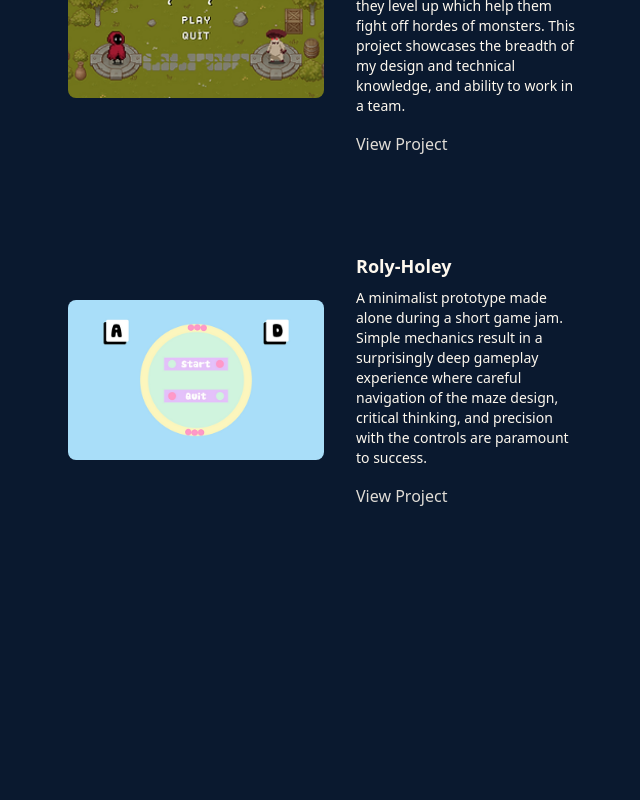
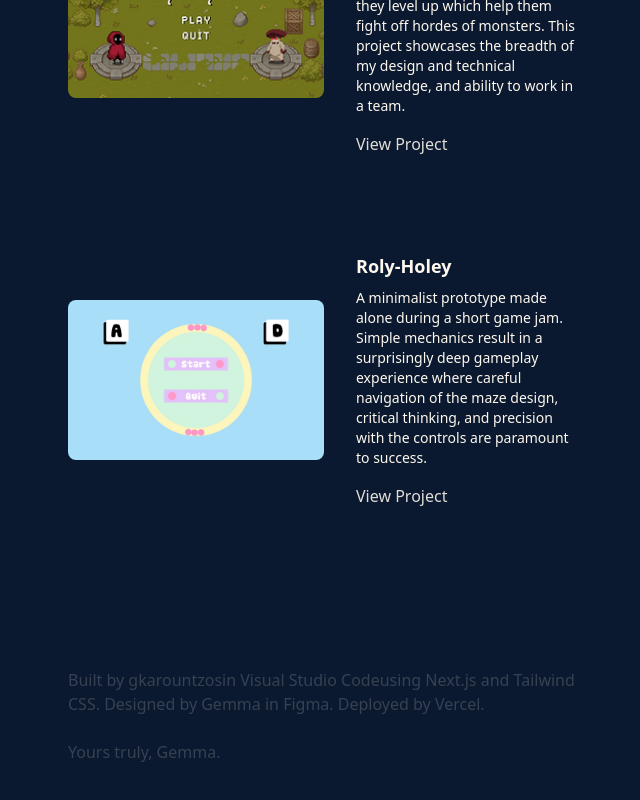
Before and after one commit to gkarountzos/gemma-wolferstan, a Next.js app: page / in a window 1280 px wide. Shown: the part 1552-2352 px from the top of the page, without its empty margins (588-1228 px from the left). Before the commit the page ends 2172 px from the top, so only its background shows below. Built offline with nearby package versions, Linux system fonts and the light colour scheme.

Commit message:
added footer

```diff
--- a/components/Content.tsx
+++ b/components/Content.tsx
@@ -1,5 +1,6 @@
 import About from "./About";
 import Experience from "./Experience";
+import Footer from "./Footer";
 import Projects from "./Projects";
 
 export default function Content() {
@@ -8,6 +9,7 @@ export default function Content() {
       <About />
       <Experience />
       <Projects />
+      <Footer />
     </div>
   );
 }
--- a/components/Footer.tsx
+++ b/components/Footer.tsx
@@ -0,0 +1,20 @@
+import Link from "next/link";
+
+const Footer = () => {
+  return (
+    <footer className=" p-4">
+      <p className="text-gray-700 dark:text-gray-300">
+        Built by <Link href="https://github.com/gkarountzos">gkarountzos</Link>
+        in <Link href="https://code.visualstudio.com/">Visual Studio Code</Link>
+        using <Link href="https://nextjs.org/">Next.js</Link> and
+        <Link href="https://tailwindcss.com/"> Tailwind CSS</Link>. Designed by
+        Gemma in <Link href="https://www.figma.com/">Figma</Link>. Deployed by
+        <Link href="https://vercel.com/"> Vercel</Link>.
+      </p>
+      <br />
+      <p className="text-gray-700 dark:text-gray-300">Yours truly, Gemma.</p>
+    </footer>
+  );
+};
+
+export default Footer;
--- a/types/types.ts
+++ b/types/types.ts
@@ -31,3 +31,8 @@ export interface BackgroundGradientAnimationProps {
   interactive?: boolean;
   containerClassName?: string;
 }
+
+export interface FooterLinkProps {
+  href: string;
+  text: string;
+}
```
